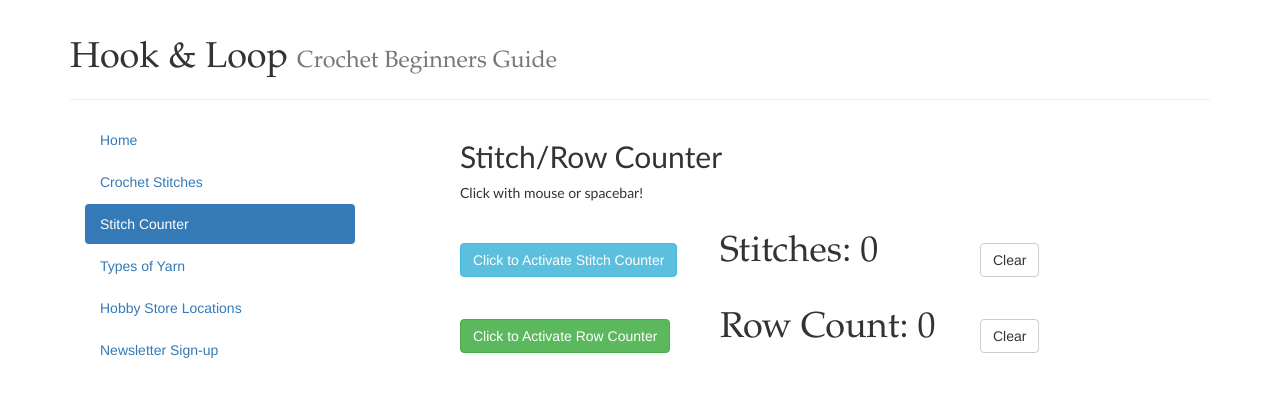
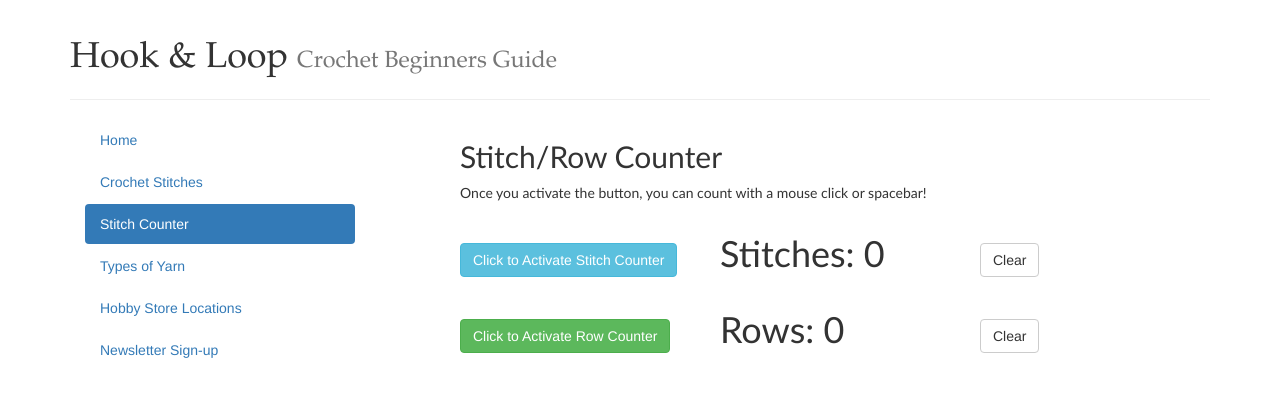
Before and after one commit to kgeiger08/CrochetApp, an Angular app: page /stitch-counter in a window 1280 px wide. Shown: the top 396 px of the page. Built offline with nearby package versions, Linux system fonts and the light colour scheme.

Commit message:
minor updates to style and verbiage

```diff
--- a/src/app/stitch-counter/stitch-counter.component.css
+++ b/src/app/stitch-counter/stitch-counter.component.css
@@ -7,7 +7,7 @@ button {
 }
 
 .stitchCountNum {
-    font-family: 'Garamond';
+    font-family: 'Gill Sans';
     font-size: 36px;
     margin-top: 15px;
 }
--- a/src/app/stitch-counter/stitch-counter.component.html
+++ b/src/app/stitch-counter/stitch-counter.component.html
@@ -1,6 +1,6 @@
 
     <h2>Stitch/Row Counter</h2>
-    <p>Click with mouse or spacebar!</p>
+    <p>Once you activate the button, you can count with a mouse click or spacebar!</p>
     <div class="row">
             <div class="col-xs-4">
                 <button class="btn btn-info" (click)="stitchCounter()"> Click to Activate Stitch Counter</button>
@@ -18,7 +18,7 @@
             <button class="btn btn-success" (click)="rowCounter()">Click to Activate Row Counter</button>
         </div>
         <div class="col-xs-4">
-            <p class="stitchCountNum"> Row Count: {{ rowCount }}</p>
+            <p class="stitchCountNum"> Rows: {{ rowCount }}</p>
         </div>
         <div class="col-xs-4">
             <button class="btn btn-default" (click)="onClearRowCounter()">Clear</button>
```
